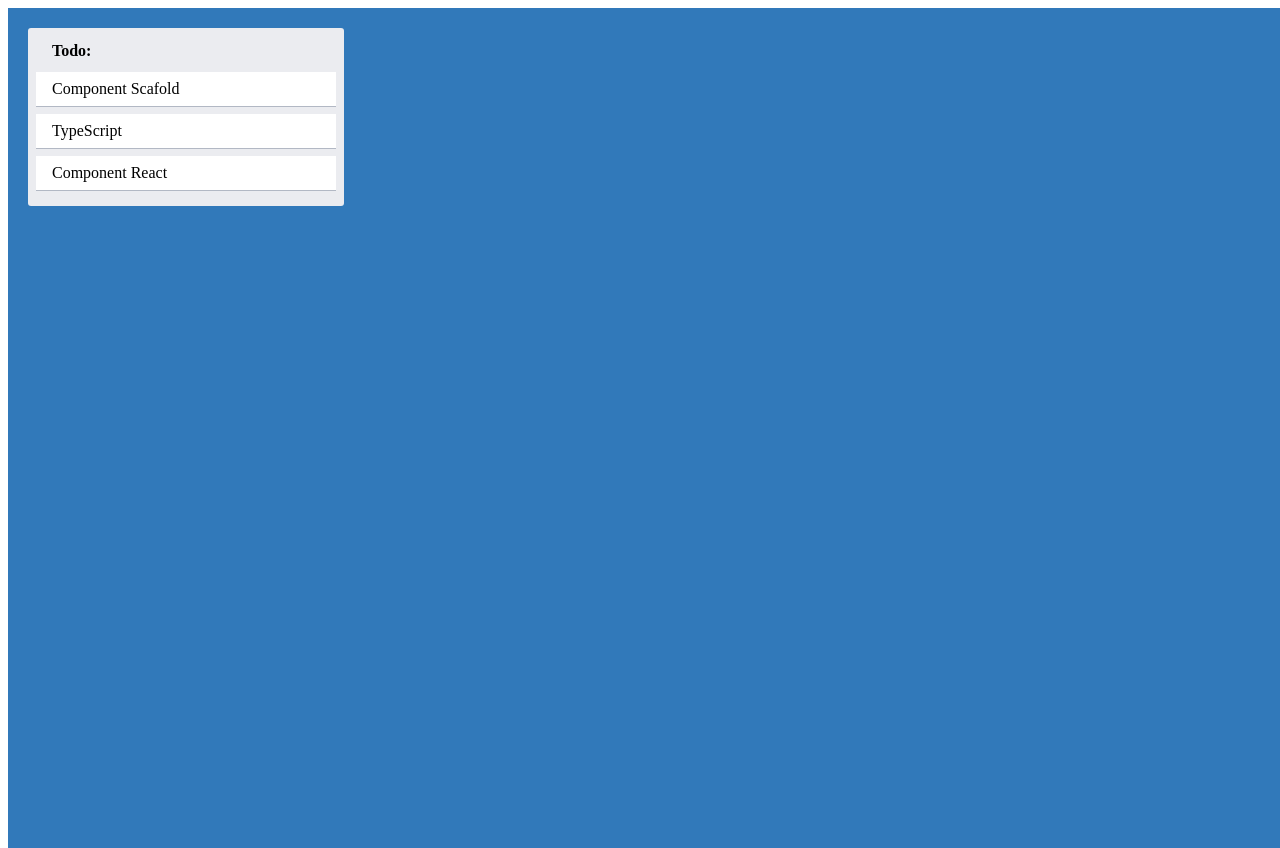
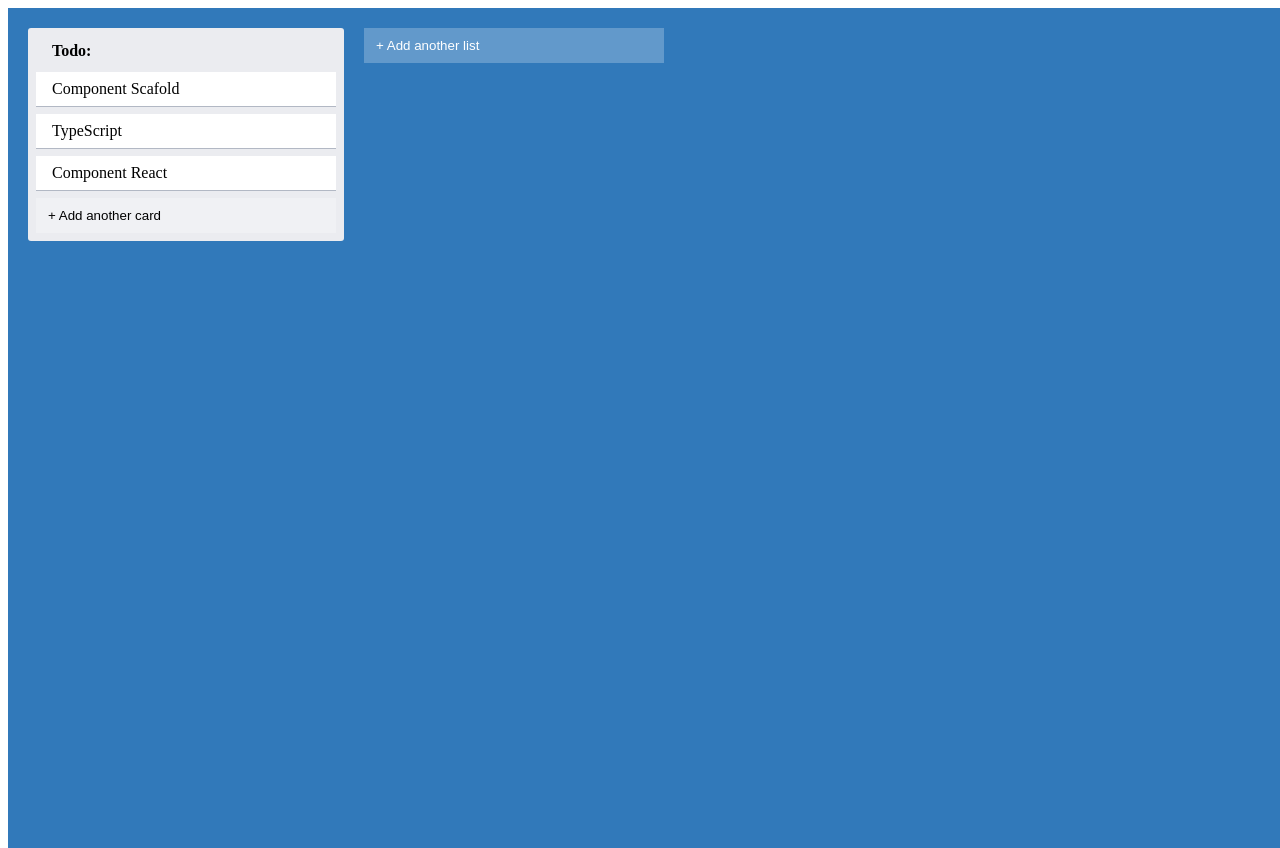
Before and after one commit to DCN13/Trello, a React (Vite) app: page / in a window 1280 px wide. Shown: the top 848 px of the page. Built offline with nearby package versions, Linux system fonts and the light colour scheme.

Commit message:
create addNewItem component

```diff
--- /dev/null
+++ b/src/AddNewItem.tsx
@@ -0,0 +1,22 @@
+import { useState } from "react";
+import { AddItemButton } from "./styles";
+
+interface Props {
+  onAdd: (text: string) => void;
+  toggleButtonText: string;
+  dark?: boolean;
+}
+const AddNewItem = ({ onAdd, toggleButtonText, dark }: Props) => {
+  const [showForm, setShowForm] = useState<boolean>(false);
+  if (showForm) {
+    // render the form
+  }
+  return (
+    <>
+      <AddItemButton dark={dark} onClick={() => setShowForm(true)}>
+        {toggleButtonText}
+      </AddItemButton>
+    </>
+  );
+};
+export default AddNewItem;
--- a/src/App.tsx
+++ b/src/App.tsx
@@ -1,3 +1,4 @@
+import AddNewItem from "./AddNewItem";
 import Column from "./Column";
 import { AppContainer } from "./styles";
 
@@ -6,6 +7,10 @@
     <>
       <AppContainer>
         <Column text="Todo:" />
+        <AddNewItem
+          toggleButtonText="+ Add another list"
+          onAdd={() => console.log("Item created")}
+        />
       </AppContainer>
     </>
   );
--- a/src/Column.tsx
+++ b/src/Column.tsx
@@ -1,3 +1,4 @@
+import AddNewItem from "./AddNewItem";
 import Card from "./Card";
 import { ColumnContainer, ColumnTitle } from "./styles";
 
@@ -12,6 +13,11 @@
         <Card text="Component Scafold" />
         <Card text="TypeScript" />
         <Card text="Component React" />
+        <AddNewItem
+          toggleButtonText="+ Add another card"
+          onAdd={() => console.log("New item created")}
+          dark="true"
+        />
       </ColumnContainer>
     </>
   );
--- a/src/styles.ts
+++ b/src/styles.ts
@@ -34,3 +34,22 @@
   border-raduis: 3px;
   box-shadow: #091e4240 0px 1px 0px 0px;
 `;
+
+type AddItemButtonProps = {
+  dark?: boolean;
+};
+export const AddItemButton = styled.button<AddItemButtonProps>`
+  background-color: #ffffff3d;
+  border-raduis: 3px;
+  border: none;
+  color: ${(props) => (props.dark ? "#000" : "#fff")};
+  cursor: pointer;
+  max-width: 300px;
+  padding: 10px 12px;
+  text-align: left;
+  transition: background 85ms ease-in;
+  width: 100%;
+  &:hover {
+    background-color: #ffffff52;
+  }
+`;
```
